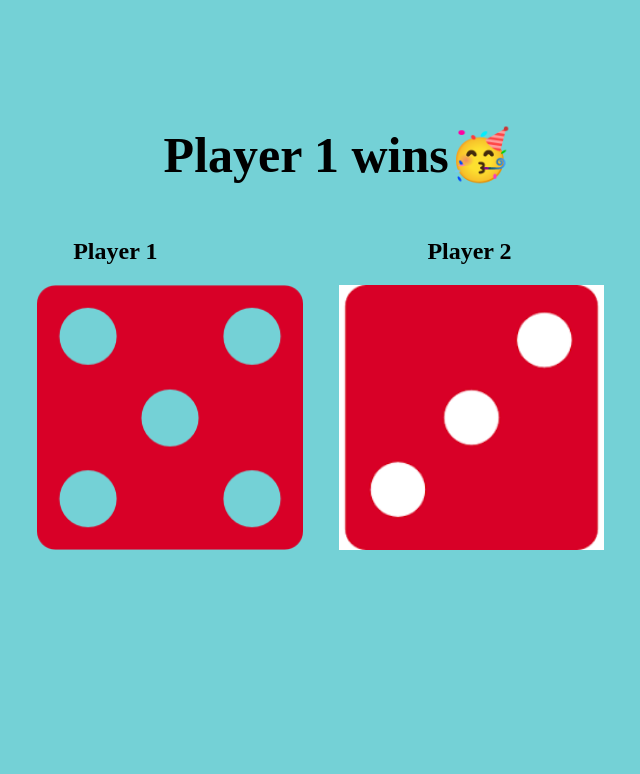
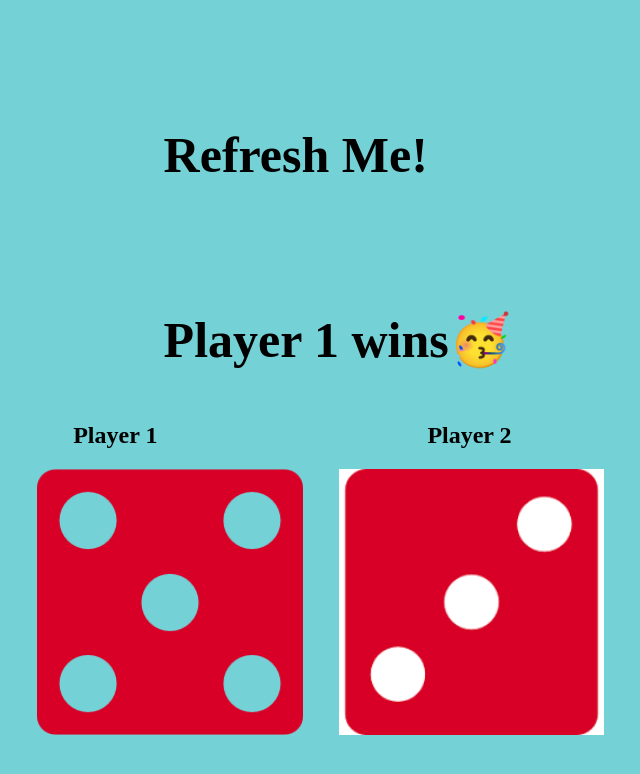
Before and after one commit to dha2213/Dice-Game, a plain HTML site: page index.html in a window 1280 px wide. Shown: the whole page, without its empty margins (350-990 px from the left). Drawn offline with Linux system fonts and the light colour scheme.

Commit message:
Update index.html

```diff
--- a/index.html
+++ b/index.html
@@ -8,6 +8,7 @@
     <link rel="stylesheet" href="style.css">
 </head>
 <body>
+    <h1 class="winner">Refresh Me!</h1>
     <h1 id="p1" class="winner">Refresh Me!</h1>
     <div class="pName">
         <h2>&nbsp; &nbsp; &nbsp; Player 1&nbsp; &nbsp; &nbsp; &nbsp; &nbsp; &nbsp;  &nbsp; &nbsp; &nbsp; &nbsp; &nbsp; &nbsp; &nbsp; &nbsp; &nbsp; &nbsp; &nbsp;&nbsp; &nbsp; &nbsp; &nbsp; &nbsp; &nbsp; Player 2 </h2>
```
